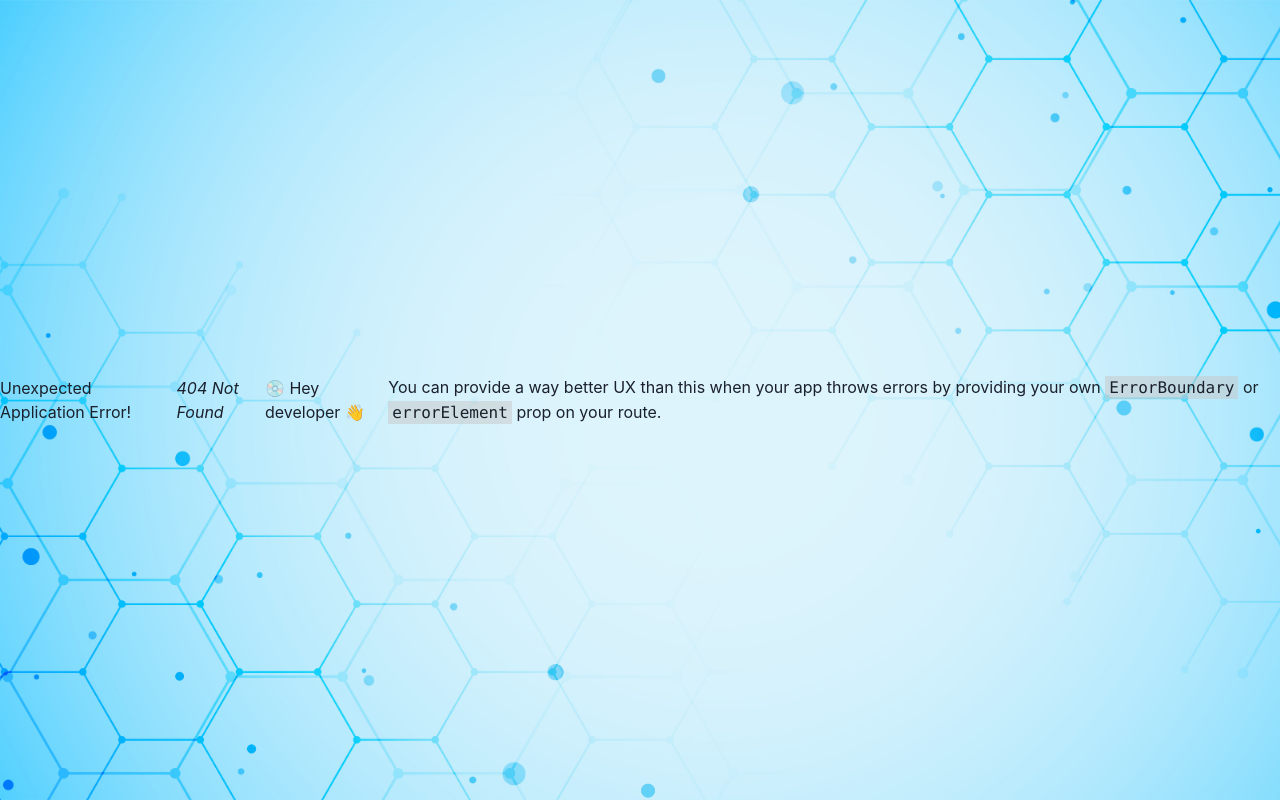
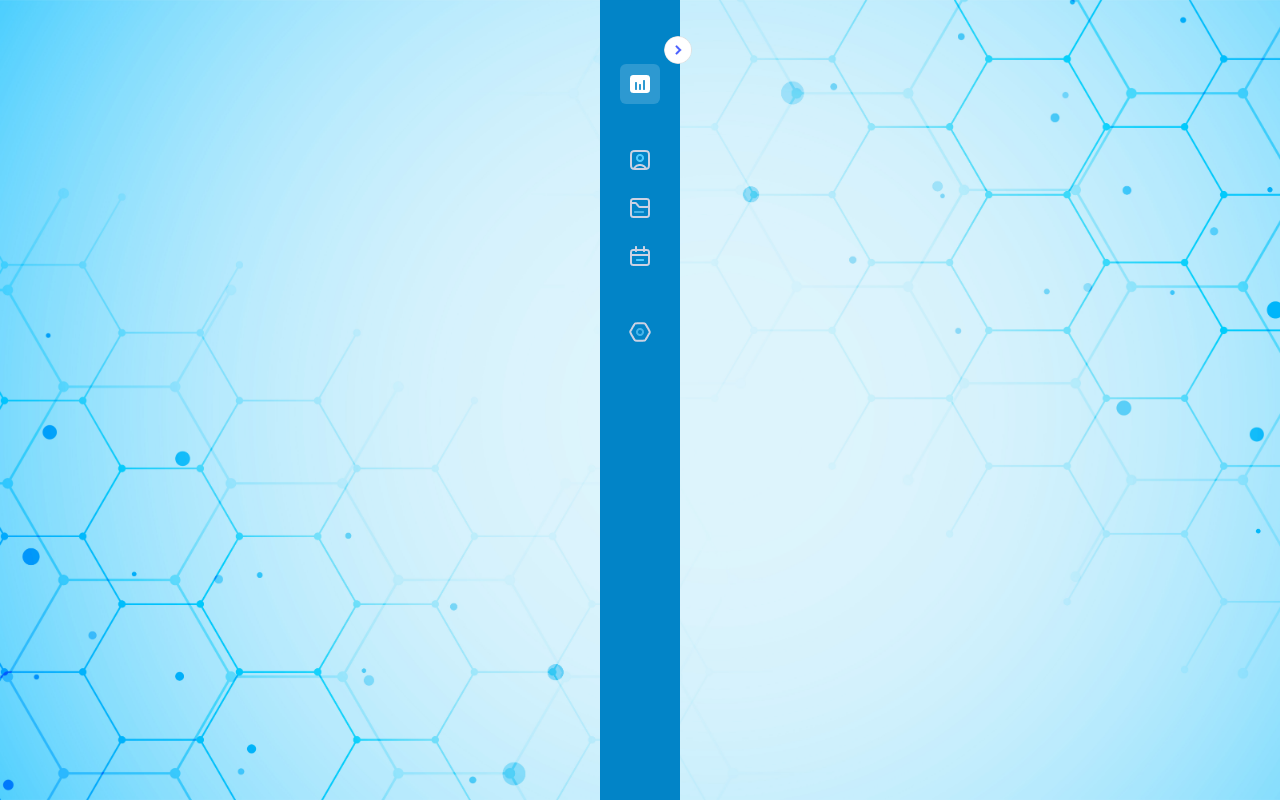
Before and after one commit to Rutiquewiski/HealthBridge, a React (Vite) app: page /appointments in a window 1280 px wide. Before the commit this address had no page. Built offline with nearby package versions, Linux system fonts and the light colour scheme.

Commit message:
Navbar navigation

```diff
--- a/src/components/navbar/NavBar.tsx
+++ b/src/components/navbar/NavBar.tsx
@@ -1,12 +1,13 @@
 import { useState } from "react";
+import { Link } from "react-router-dom";
 
 function NavBar() {
   const [open, setOpen] = useState(false);
   const Menus = [
-    { title: "Home", src: "Chart_fill" },
-    { title: "Professionals", src: "User", gap: true },
-    { title: "Patients ", src: "Folder" },
-    { title: "Appointments ", src: "Calendar" },
+    { title: "Home", src: "Chart_fill", path: "/" },
+    { title: "Professionals", src: "User", gap: true, path: "/professionals" },
+    { title: "Patients ", src: "Folder", path: "/patients" },
+    { title: "Appointments ", src: "Calendar", path: "/appointments" },
     { title: "Account Setting ", src: "Setting", gap: true },
   ];
   return (
@@ -26,20 +27,22 @@ function NavBar() {
           <div className="flex gap-x-4 items-center"></div>
           <ul className="pt-6">
             {Menus.map((Menu, index) => (
+              <Link to={`${Menu.path}`} key={index}>
                 <li
-                key={index}
                   className={`flex  rounded-md p-2 cursor-pointer hover:bg-light-white text-gray-300 text-sm items-center gap-x-4
               ${Menu.gap ? "mt-9" : "mt-2"} ${
                     index === 0 && "bg-light-white"
                   } `}
                 >
                   <img src={`./src/assets/${Menu.src}.png`} />
+
                   <span
                     className={`${!open && "hidden"} origin-left duration-200`}
                   >
                     {Menu.title}
                   </span>
                 </li>
+              </Link>
             ))}
           </ul>
         </div>
--- /dev/null
+++ b/src/pages/Appointments/AppointmentsPage.tsx
@@ -0,0 +1,5 @@
+function AppointmentsPage() {
+  return <></>;
+}
+
+export default AppointmentsPage;
--- a/src/pages/home/Home.tsx
+++ b/src/pages/home/HomePage.tsx
@@ -11,7 +11,7 @@ import AppointmentTable from "../../components/tables/AppointmentTable";
 import DentistTable from "../../components/tables/DentistTable";
 import DoctorTable from "../../components/tables/DoctorTable";
 
-function Home() {
+function HomePage() {
   return (
     <>
       <Container
@@ -75,4 +75,4 @@ function Home() {
   );
 }
 
-export default Home;
+export default HomePage;
--- /dev/null
+++ b/src/pages/patients/PatientsPage.tsx
@@ -0,0 +1,5 @@
+function PatientsPage() {
+  return <></>;
+}
+
+export default PatientsPage;
--- /dev/null
+++ b/src/pages/professionals/ProfessionalsPage.tsx
@@ -0,0 +1,5 @@
+function ProfessionalsPage() {
+  return <></>;
+}
+
+export default ProfessionalsPage;
```
Also changed, not shown: src/Router.tsx (+17 -2 lines). Lines whose indentation alone changed are shown as unchanged.
